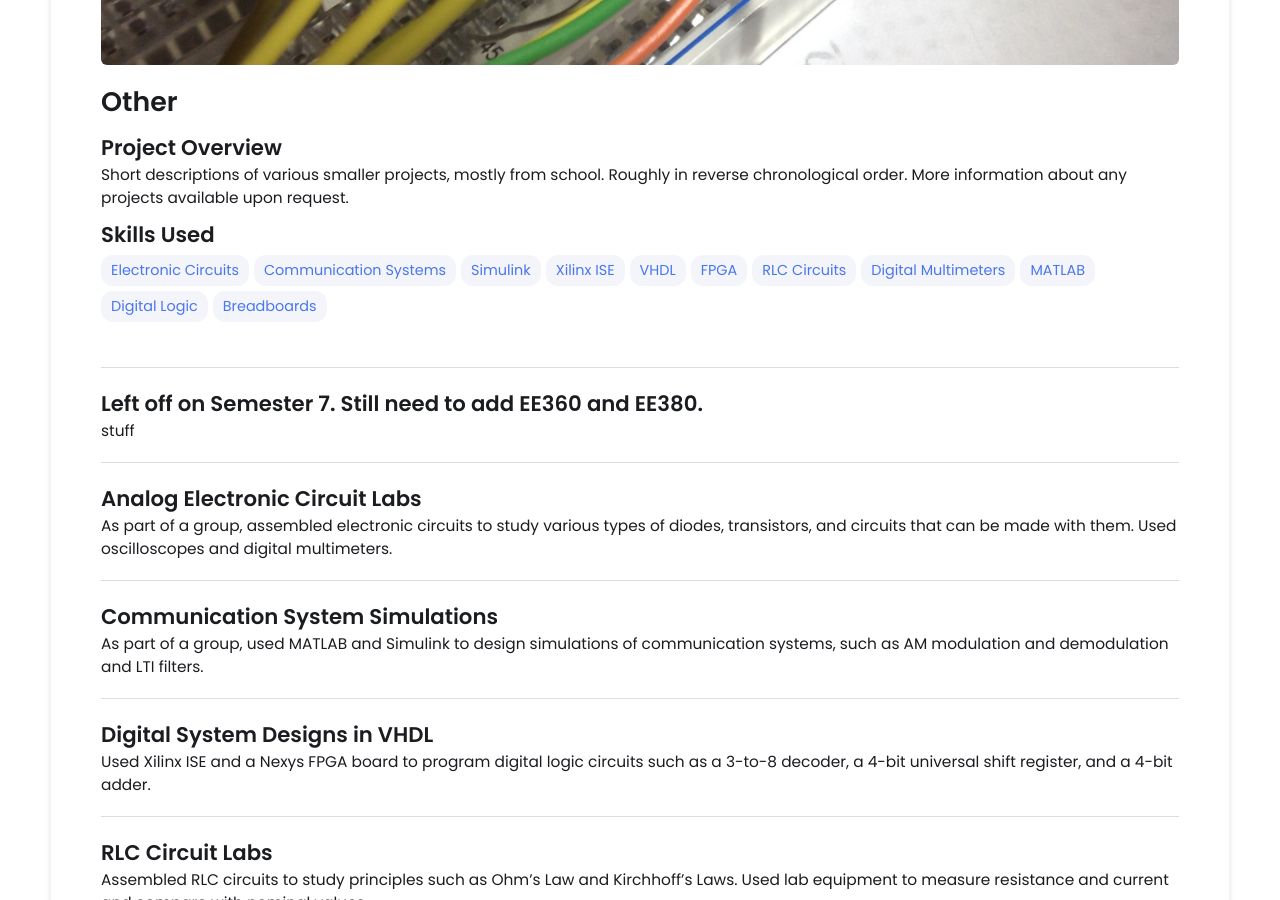
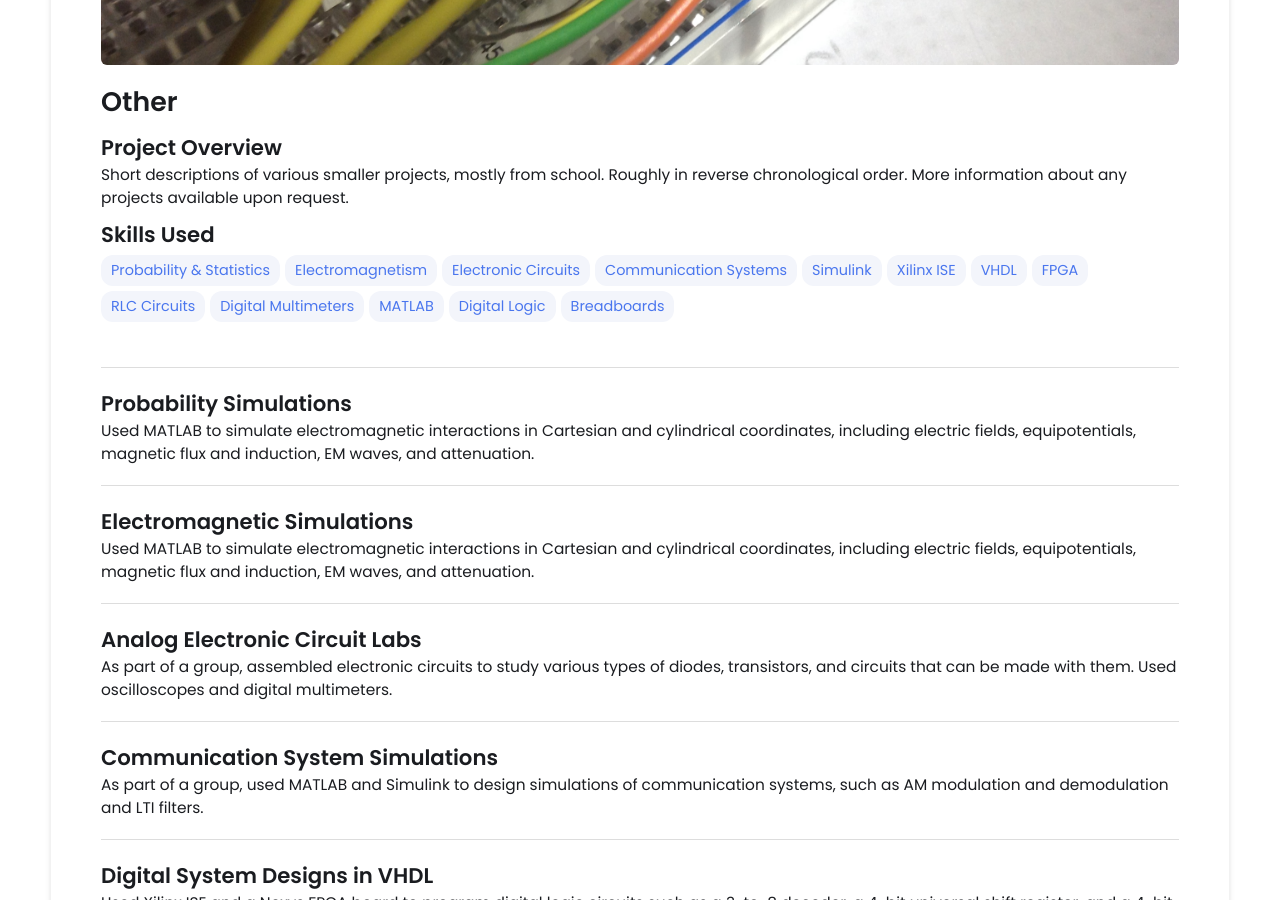
Before and after one commit to MattPieti/MattPieti.github.io, a Jekyll site: the page built from _projects/9other/index.md, in a window 1280 px wide and 900 px high, scrolled down 425 px. Built offline with Jekyll 4.4.1, drawn with Linux system fonts in a browser that asks for light colours.

Commit message:
Update index.md

```diff
--- a/_projects/9other/index.md
+++ b/_projects/9other/index.md
@@ -3,6 +3,8 @@ layout: post
 title: Other
 description: Short descriptions of various smaller projects, mostly from school. Roughly in reverse chronological order. More information about any projects available upon request.
 skills:
+  - Probability & Statistics
+  - Electromagnetism
   - Electronic Circuits
   - Communication Systems
   - Simulink
@@ -20,10 +22,17 @@ main-image: /breadboard.JPG
 
 ---
 
-## Left off on Semester 7. Still need to add EE360 and EE380.
+## Probability Simulations
 
 
-stuff
+Used MATLAB to simulate electromagnetic interactions in Cartesian and cylindrical coordinates, including electric fields, equipotentials, magnetic flux and induction, EM waves, and attenuation.
+
+---
+
+## Electromagnetic Simulations
+
+
+Used MATLAB to simulate electromagnetic interactions in Cartesian and cylindrical coordinates, including electric fields, equipotentials, magnetic flux and induction, EM waves, and attenuation.
 
 ---
 
```
